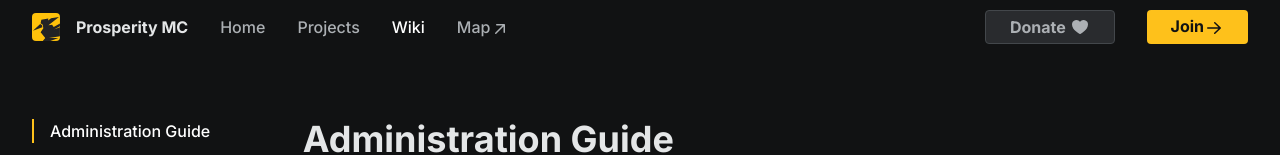
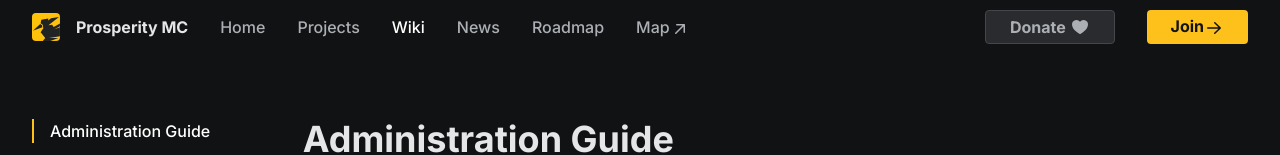
Before and after one commit to ProsperityMC/Prosperity-Website, a Next.js app: page /wiki/admin-guide in a window 1280 px wide. Shown: the top 155 px of the page. Built offline with nearby package versions, Linux system fonts and the light colour scheme.

Commit message:
improve: Update some language and links

```diff
--- a/components/Footer.tsx
+++ b/components/Footer.tsx
@@ -10,22 +10,23 @@ export default function Footer() {
 			links: [
 				{ text: "Discord", href: "https://discord.gg/Gf5tDk5EhR" },
 				{ text: "Ko-fi", href: "https://ko-fi.com/prosperitymc" },
+				{ text: "Twitter (X)", href: "https://x.com/prosperitymc" },
+				{ text: "Bluesky", href: "https://bsky.app/profile/prosperitymc.net" },
+				{ text: "GitHub", href: "https://github.com/ProsperityMC" },
 				{ text: "YouTube", href: "https://youtube.com/@prosperitymc" },
-				{ text: "X", href: "https://twitter.com/prosperitymc" },
-				{ text: "GitHub", href: "https://github.com/ProsperityMC" }
 			]
 		},
 		{
 			header: "Resources",
 			links: [
 				{ text: "Site Source", href: "https://github.com/ProsperityMC/Prosperity-Website" },
-				{ text: "Live Map", href: "https://map.prosperitymc.net" }
+				{ text: "World Download", href: "https://drive.google.com/file/d/1Cxpbvs9gCttadVn8E7LRFRDpbxn-_QFh/view" },
 			]
 		},
 		{
 			header: "Projects",
 			links: [
-				{ text: "Client Modpack", href: "https://modrinth.com/modpack/prosperity" },
+				{ text: "Modpack", href: "https://modrinth.com/modpack/prosperity" },
 				{ text: "Remodulated", href: "https://modrinth.com/modpack/remodulated" },
 				{ text: "Resource Pack", href: "https://github.com/ProsperityMC/Prosperity-Resource-Pack" },
 				{ text: "Scripts", href: "https://github.com/ProsperityMC/Prosperity-Scripts" }
@@ -35,8 +36,10 @@ export default function Footer() {
 			header: "Friends",
 			links: [
 				{ text: "Canada", href: "https://visitquebec.info" },
+				{ text: "The Iris Project", href: "https://github.com/IrisShaders/Iris" },
 				{ text: "Lab Safety", href: "https://remove.directory/chemicals" },
-				{ text: "Melon", href: "https://mrmelon54.com" }
+				{ text: "Melon", href: "https://mrmelon54.com" },
+				{ text: "June('s) Minecraft", href: "https://modrinth.com/modpack/june+" },
 			]
 		}
 	];
--- a/components/Menu.tsx
+++ b/components/Menu.tsx
@@ -11,6 +11,8 @@ export default function Menu() {
 		{ href: "/", text: "Home" },
 		{ href: "/projects", text: "Projects", loose: true },
 		{ href: "/wiki", text: "Wiki", loose: true },
+		{ href: "/news", text: "News", loose: false },
+		{ href: "/roadmap", text: "Roadmap", loose: false },
 		{ href: "https://map.prosperitymc.net", text: "Map" }
 	];
 	const [hasScrolled, setHasScrolled] = useState(false);
--- a/pages/wiki/[slug].tsx
+++ b/pages/wiki/[slug].tsx
@@ -5,7 +5,7 @@ import Head from "next/head";
 import A from "@components/A";
 import { wikiPageDataGet, wikiPageDataGetAll } from "@lib/lib";
 import WikiMenu from "@components/WikiMenu";
-import { ArrowLeftIcon } from "@heroicons/react/20/solid";
+import { ArrowLeftIcon, PencilIcon } from "@heroicons/react/20/solid";
 
 export async function getStaticPaths() {
 	const paths = (await wikiPageDataGetAll()).map((page) => {
@@ -66,7 +66,7 @@ export default function WikiPage({
 				<A
 					className="custom-link inline"
 					href={`https://github.com/ProsperityMC/Prosperity-Website/blob/main/wiki/${fileName}`}>
-					Edit this page on GitHub
+					Propose changes on GitHub
 				</A>
 			</article>
 		</div>
```
